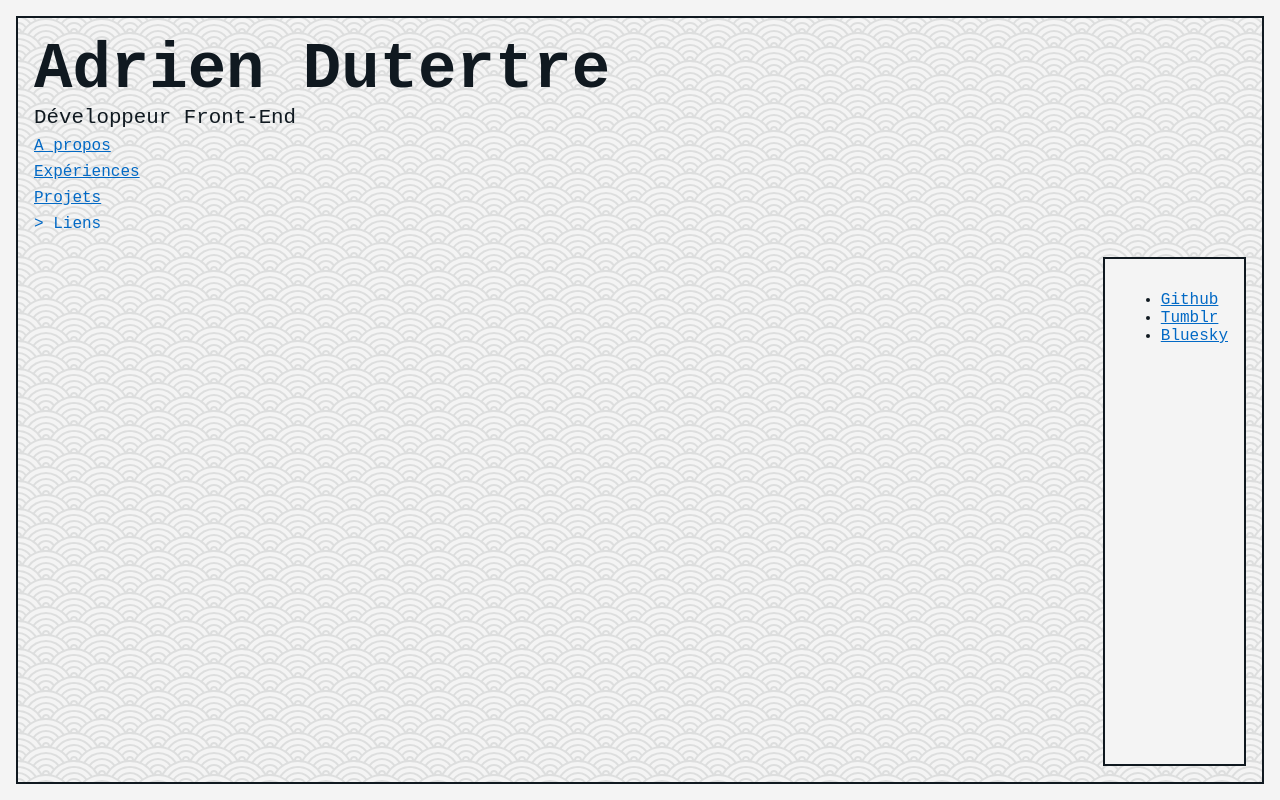
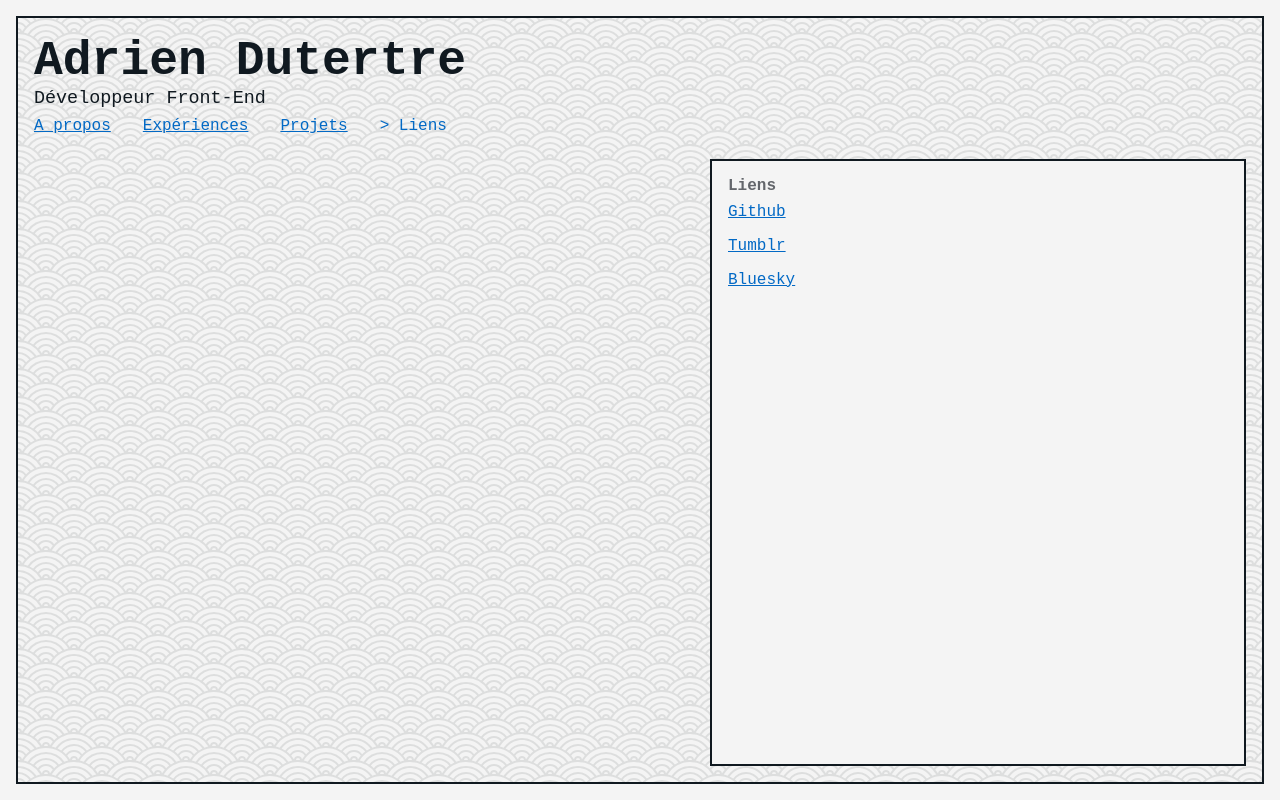
Before and after one commit to adrien-dutertre/portfolio, an Angular app: page /liens in a window 1280 px wide. Built offline with nearby package versions, Linux system fonts and the light colour scheme; a web font is replaced by a local one.

Commit message:
mise à jour des liens, fin de la mise en forme

```diff
--- a/src/app/app.component.css
+++ b/src/app/app.component.css
@@ -13,7 +13,13 @@
     align-items: stretch;
 }
 
+app-navigation {
+    flex-grow: 0;
+}
+
 main {
+    min-width: 265px;
+    width: calc(100% - 2rem);
     max-width: 500px;
     align-self: flex-end;
     flex-grow: 1;
--- a/src/app/experiences/experiences.component.css
+++ b/src/app/experiences/experiences.component.css
@@ -23,8 +23,17 @@ li.techno {
     padding: 2px 4px;
 }
 
+li.techno::before {
+    content: "[";
+}
+
+li.techno::after {
+    content: "]";
+}
+
 .ligne {
     display: flex;
+    flex-wrap: wrap;
     justify-content: flex-start;
     gap: 8px;
     margin-top: 16px;
@@ -35,6 +44,10 @@ li.techno {
     width: available;
 }
 
+.metier, .entreprise {
+    flex-shrink: 0;
+}
+
 .dates {
     color: var(--dark-grey);
     text-align: right;
--- a/src/app/liens/liens.component.css
+++ b/src/app/liens/liens.component.css
@@ -0,0 +1,13 @@
+ul {
+    list-style: none;
+    margin: 0;
+    padding: 0;
+}
+
+li {
+    padding: 0.5rem 0;
+}
+
+li a {
+    margin: 0;
+}
--- a/src/app/liens/liens.component.html
+++ b/src/app/liens/liens.component.html
@@ -1,5 +1,6 @@
+<h4>Liens</h4>
 <ul>
-    <li><a href="http://">Github</a></li>
-    <li><a href="http://">Tumblr</a></li>
-    <li><a href="http://">Bluesky</a></li>
+    <li><a href="https://github.com/adrien-dutertre" target="_blank">Github</a></li>
+    <li><a href="https://catvszombie.tumblr.com/" target="_blank">Tumblr</a></li>
+    <li><a href="https://bsky.app/profile/p0ut0u.bsky.social" target="_blank">Bluesky</a></li>
 </ul>
--- a/src/app/navigation/navigation.component.css
+++ b/src/app/navigation/navigation.component.css
@@ -3,8 +3,10 @@ nav ul {
     margin: 0;
     padding: 0;
     display: flex;
-    flex-direction: column;
-    gap: 8px;
+    flex-direction: row;
+    flex-wrap: wrap;
+    column-gap: 2rem;
+    row-gap: 0.5rem;
     margin-bottom: 24px;
     margin-top: 0.5rem;
 }
--- a/src/app/projets/projets.component.html
+++ b/src/app/projets/projets.component.html
@@ -1 +1,2 @@
+<h4>Projets</h4>
 <p>A venir...</p>
--- a/src/styles.css
+++ b/src/styles.css
@@ -25,15 +25,15 @@ body {
 }
 
 h1 {
-    font-size: clamp(3rem, 8dvh, 6.854rem);
+    font-size: clamp(1.5rem, 6dvh, 6.854rem);
 }
 
 h2 {
-    font-size: clamp(2rem, 6dvh, 4.236rem);
+    font-size: clamp(1.3rem, 4dvh, 4.236rem);
 }
 
 h3, .subtitle {
-    font-size: clamp(1.3rem, 1dvh, 2.618rem);
+    font-size: clamp(1.15rem, 1dvh, 2.618rem);
 }
 
 p.subtitle {
```
